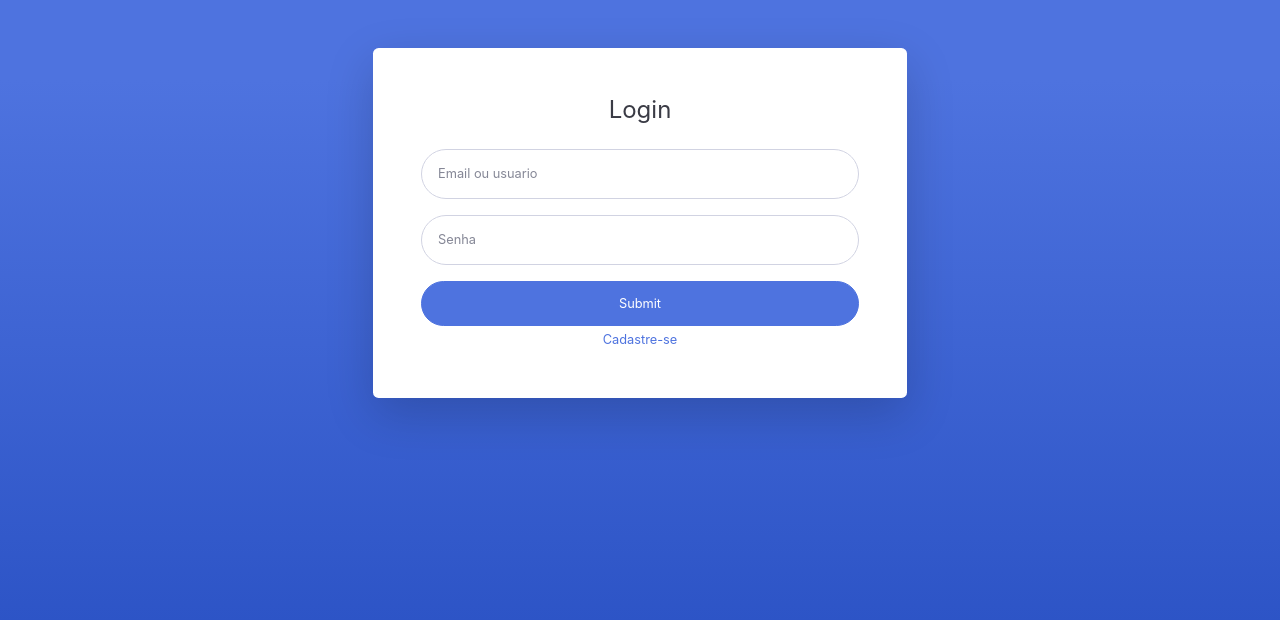
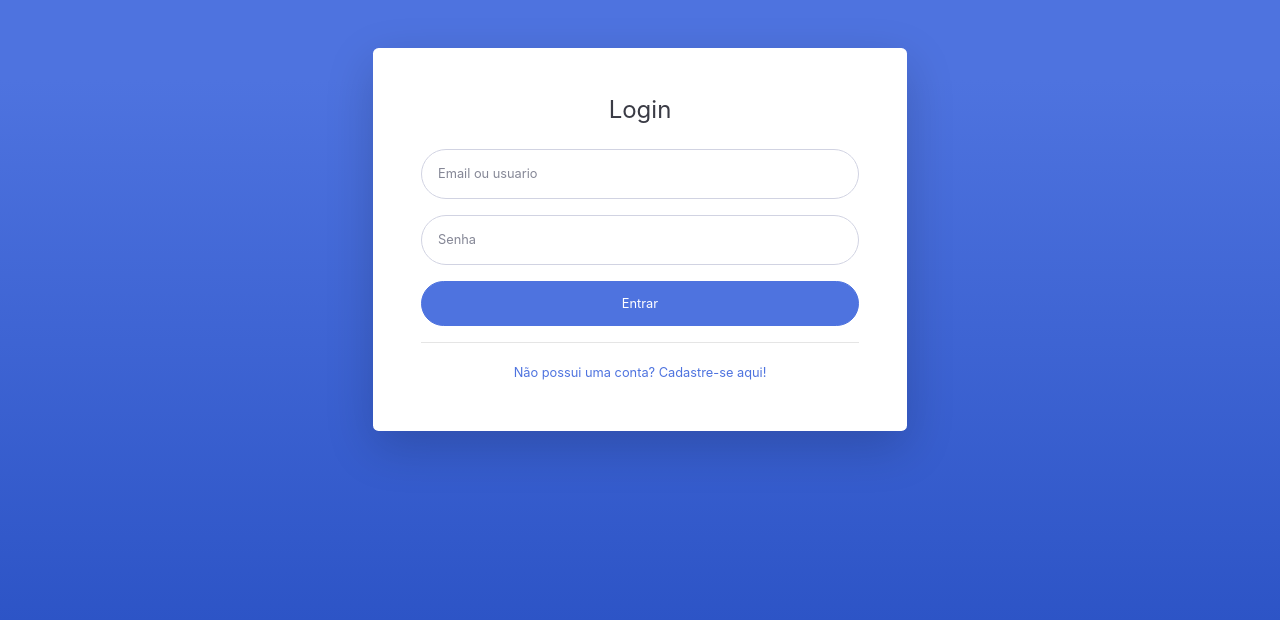
Before and after one commit to ariadnyD/Agenda, a Django app: page /login/ in a window 1280 px wide. Shown: the top 620 px of the page. Run offline with Django 4.2, Linux system fonts and the light colour scheme; some libraries are stand-ins or nearby versions.

Commit message:
ajeitando cadastro

```diff
--- a/myapp/templates/cadastro.html
+++ b/myapp/templates/cadastro.html
@@ -14,7 +14,7 @@
         <form method="post" class="user">
             {% csrf_token %}
             {{ formUsuario|crispy }}
-            <a href="{% url 'url_login' %}" class="btn btn-primary btn-user btn-block"> Registrar conta </a>
+            <input type="submit" id = "submit-button" class="btn btn-primary btn-user btn-block" value="Registrar Conta">
         </form>
     </body>
 </html>
--- a/myapp/templates/login.html
+++ b/myapp/templates/login.html
@@ -19,12 +19,13 @@
         </div>
         {% if messages %}
             {% for message in messages %}
-                <p class="mensagem" style="color: red;">{{ message }}</p>
+                <p class="text-danger text-center">{{ message }}</p>
             {% endfor %}
         {% endif %}
-        <input type="submit" id = "submit-button" class="btn btn-primary btn-user btn-block">
+        <input type="submit" id = "submit-button" class="btn btn-primary btn-user btn-block" value="Entrar">
     </form>
-    <div class="text-center"><a class="small" href="{% url 'url_cadastro' %}">Cadastre-se</a></div>
+    <hr>
+    <div class="text-center"><a class="small" href="register.html">Não possui uma conta? Cadastre-se aqui!</a></div>
 </body>
 </html>
 {% endblock %}
--- a/myapp/views.py
+++ b/myapp/views.py
@@ -8,7 +8,6 @@ def login_user(request):
     if request.user.is_authenticated:
         return redirect('/inicio')
     if request.method == "POST":
-        print("oi")
         username = request.POST.get('username')
         password = request.POST.get('password')
         user = authenticate(request, username=username, password=password)
```
Also changed, not shown: db.sqlite3.
